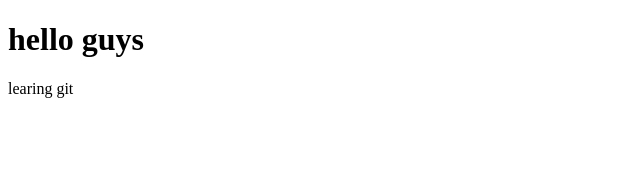
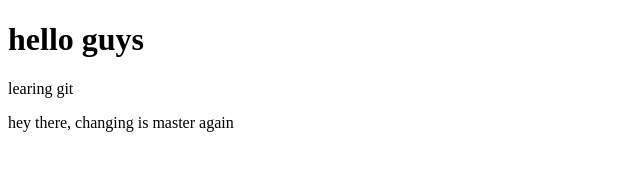
Before and after one commit to sh1v-max/CLI-and-GIT, a plain HTML site: page index.html in a window 1280 px wide. Shown: the whole page, without its empty margins (0-640 px from the left). Drawn offline with Linux system fonts and the light colour scheme.

Commit message:
change index.html file

```diff
--- a/index.html
+++ b/index.html
@@ -8,5 +8,6 @@
 <body>
     <h1>hello guys</h1>
     <p>learing git</p>
+    <p>hey there, changing is master again</p>
 </body>
 </html>
```
